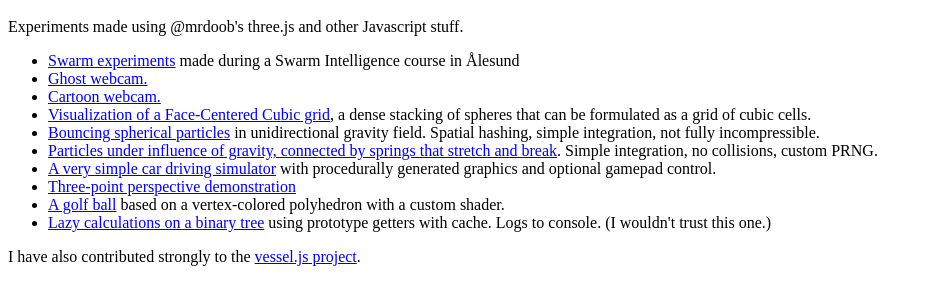
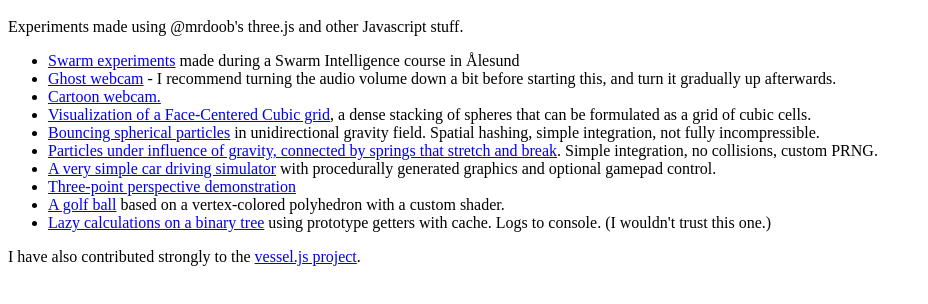
Before and after one commit to EliasHasle/EliasHasle.github.io, a plain HTML site: page index.html in a window 1280 px wide. Shown: the part 48-352 px from the top of the page, without its empty margins (0-928 px from the left). Drawn offline with Linux system fonts and the light colour scheme.

Commit message:
Update Ghost webcam

```diff
--- a/index.html
+++ b/index.html
@@ -6,7 +6,7 @@
 <p>Experiments made using @mrdoob's three.js and other Javascript stuff.</p>
 <ul>
 <li><a href="swarm2d-experiments">Swarm experiments</a> made during a Swarm Intelligence course in Ålesund</li>
-<li><a href="ghost_webcam.html">Ghost webcam.</a></li>
+<li><a href="ghost_webcam.html">Ghost webcam</a> - I recommend turning the audio volume down a bit before starting this, and turn it gradually up afterwards.</li>
 <li><a href="cartoon_webcam.html">Cartoon webcam.</a></li>
 <li><a href="fcc.html">Visualization of a Face-Centered Cubic grid</a>, a dense stacking of spheres that can be formulated as a grid of cubic cells.</li>
 <li><a href="bouncing_points_spatial_hashing.html">Bouncing spherical particles</a> in unidirectional gravity field. Spatial hashing, simple integration, not fully incompressible.</li>
```
Also changed, not shown: ghost_webcam.html (+1 -1 lines).
